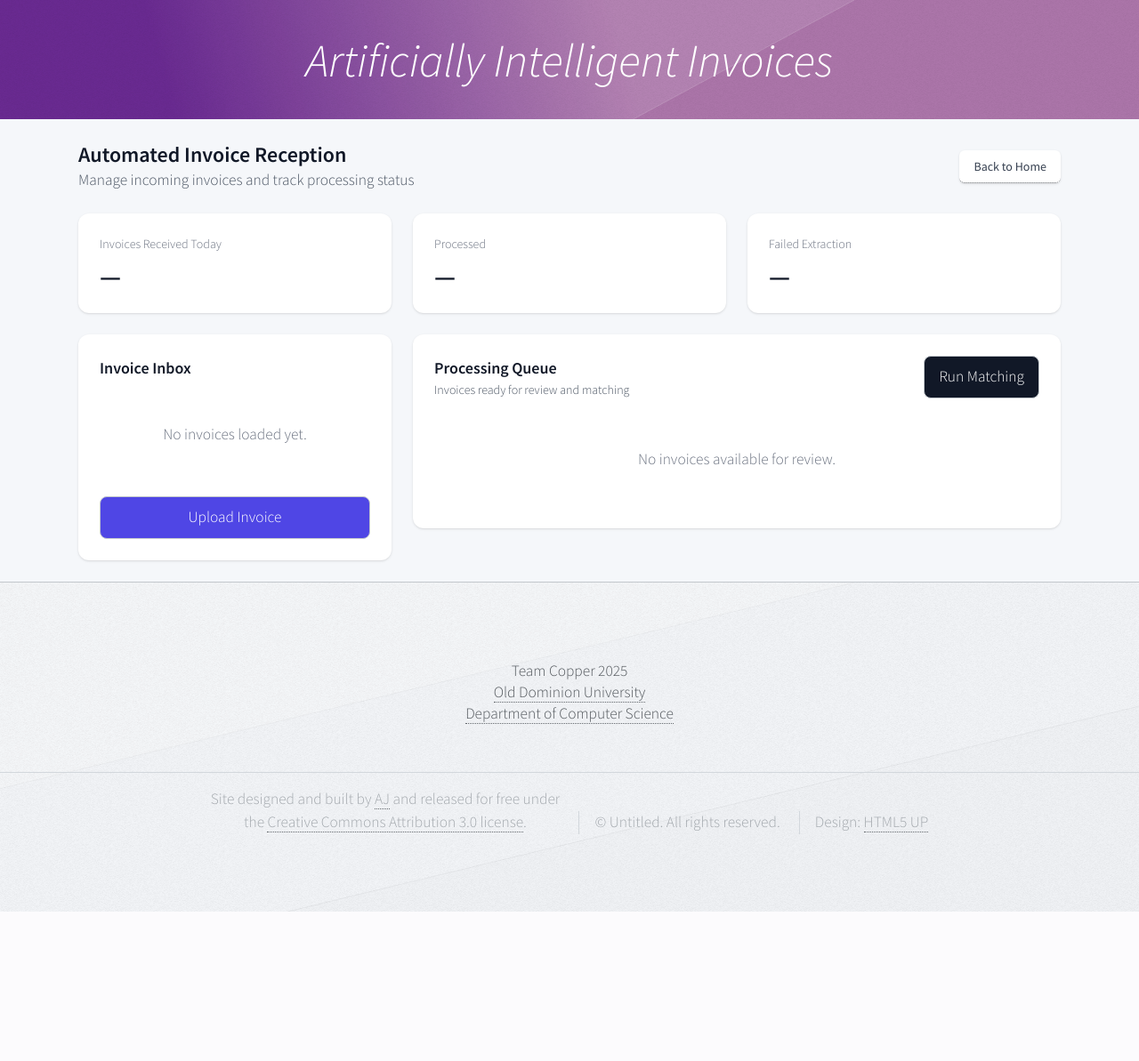
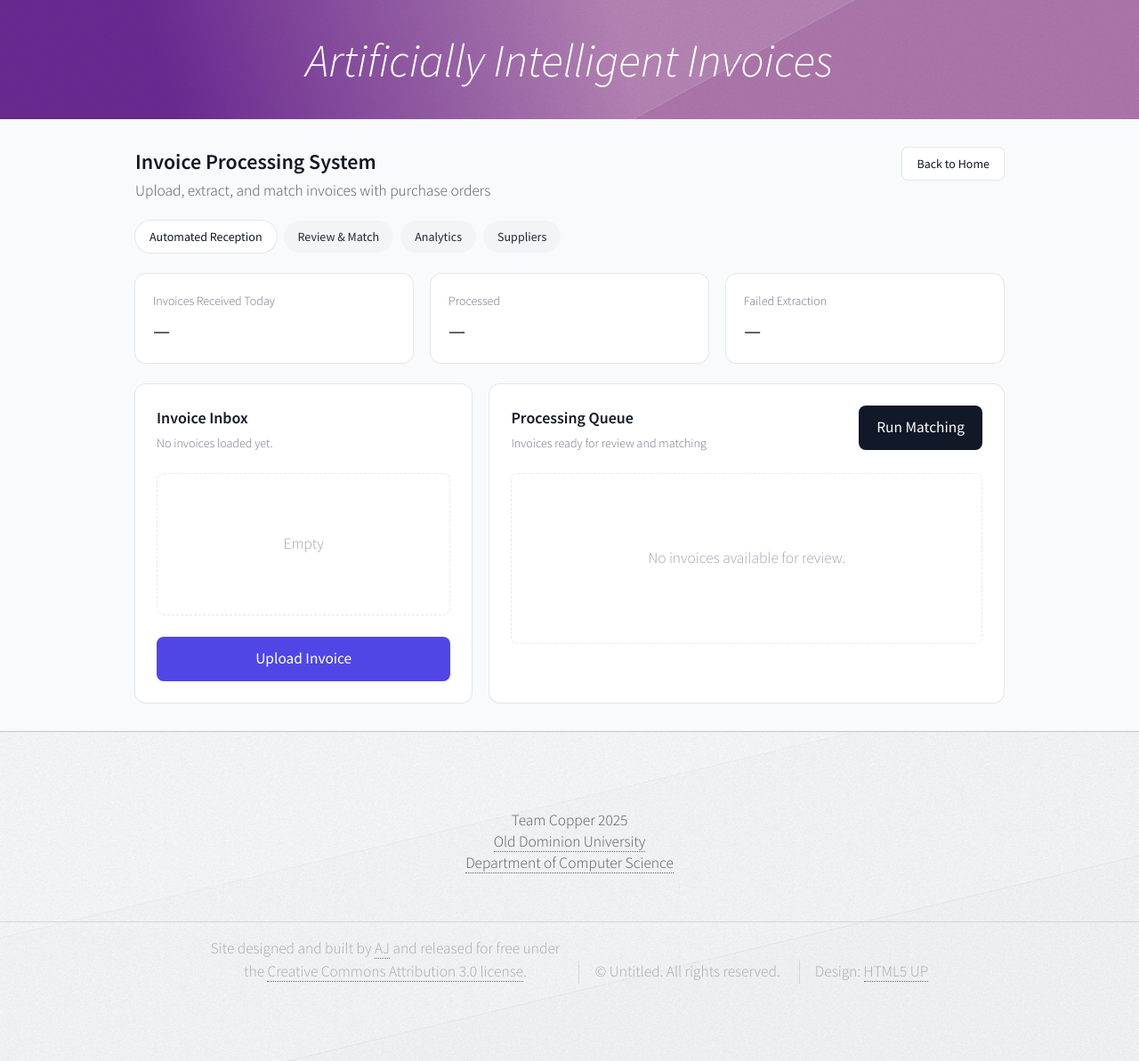
Before and after one commit to cs-ddjor001/S26-TeamCopper-InvoiceAI, a Flask app: page /dashboard in a window 1280 px wide. Shown: the whole page at 89% size. Before the commit the page ends 1025 px from the top, so only its background shows below. Run offline with Flask 3, Linux system fonts and the light colour scheme; some libraries are stand-ins or nearby versions.

Commit message:
added dashboard nav tabs/buttons

```diff
--- a/templates/dashboard.html
+++ b/templates/dashboard.html
@@ -4,74 +4,89 @@
 
 {% block content %}
 
-<div class="w-full flex justify-center">
-  <div class="w-full max-w-6xl px-6 py-6 space-y-6">
+<div class="bg-gray-50">
+  <div class="max-w-5xl mx-auto px-6 py-8">
+    <div class="flex items-start justify-between">
+      <div>
+        <h1 class="text-2xl font-semibold text-gray-900">Invoice Processing System</h1>
+        <p class="text-gray-600 mt-1">Upload, extract, and match invoices with purchase orders</p>
 
-    <div class="flex items-center justify-between">
-      <div>
-        <h2 class="text-2xl font-semibold text-gray-900">Automated Invoice Reception</h2>
-        <p class="text-gray-600">Manage incoming invoices and track processing status</p>
+        <nav class="mt-5 inline-flex items-center gap-2">
+          <a href="/dashboard"
+             class="px-4 py-2 text-sm font-medium rounded-full bg-white text-gray-900 shadow-sm ring-1 ring-gray-200 hover:bg-gray-50 no-underline decoration-transparent border-0 outline-none appearance-none">
+            Automated Reception
+          </a>
+
+          <a href="/review-match"
+             class="px-4 py-2 text-sm font-medium rounded-full bg-gray-100 text-gray-800 hover:bg-gray-200 no-underline decoration-transparent border-0 outline-none appearance-none">
+            Review & Match
+          </a>
+
+          <a href="/analytics"
+             class="px-4 py-2 text-sm font-medium rounded-full bg-gray-100 text-gray-800 hover:bg-gray-200 no-underline decoration-transparent border-0 outline-none appearance-none">
+            Analytics
+          </a>
+
+          <a href="/suppliers"
+             class="px-4 py-2 text-sm font-medium rounded-full bg-gray-100 text-gray-800 hover:bg-gray-200 no-underline decoration-transparent border-0 outline-none appearance-none">
+            Suppliers
+          </a>
+        </nav>
       </div>
 
-      <a href="/" class="inline-flex items-center rounded-md bg-white px-4 py-2 text-sm font-medium text-gray-700 shadow hover:bg-gray-50">
+      <a href="/"
+         class="inline-flex items-center px-4 py-2 text-sm font-medium rounded-md bg-white text-gray-900 shadow-sm ring-1 ring-gray-200 hover:bg-gray-50 no-underline decoration-transparent border-0 outline-none appearance-none">
         Back to Home
       </a>
     </div>
 
-    <div class="grid grid-cols-1 md:grid-cols-3 gap-6">
-      <div class="bg-white rounded-xl shadow p-6">
+    <div class="mt-6 grid grid-cols-1 md:grid-cols-3 gap-5">
+      <div class="bg-white rounded-xl shadow-sm ring-1 ring-gray-200 p-5">
         <p class="text-sm text-gray-500">Invoices Received Today</p>
-        <p class="text-3xl font-semibold text-gray-900 mt-2">—</p>
+        <p class="text-2xl font-semibold mt-2">—</p>
       </div>
 
-      <div class="bg-white rounded-xl shadow p-6">
+      <div class="bg-white rounded-xl shadow-sm ring-1 ring-gray-200 p-5">
         <p class="text-sm text-gray-500">Processed</p>
-        <p class="text-3xl font-semibold text-gray-900 mt-2">—</p>
+        <p class="text-2xl font-semibold mt-2">—</p>
       </div>
 
-      <div class="bg-white rounded-xl shadow p-6">
+      <div class="bg-white rounded-xl shadow-sm ring-1 ring-gray-200 p-5">
         <p class="text-sm text-gray-500">Failed Extraction</p>
-        <p class="text-3xl font-semibold text-gray-900 mt-2">—</p>
+        <p class="text-2xl font-semibold mt-2">—</p>
       </div>
     </div>
 
-    <div class="grid grid-cols-1 lg:grid-cols-3 gap-6">
+    <div class="mt-6 grid grid-cols-1 md:grid-cols-5 gap-5">
+      <div class="md:col-span-2 bg-white rounded-xl shadow-sm ring-1 ring-gray-200 p-6">
+        <h2 class="text-lg font-semibold text-gray-900">Invoice Inbox</h2>
+        <p class="text-sm text-gray-500 mt-1">No invoices loaded yet.</p>
 
-      <div class="lg:col-span-1">
-        <div class="bg-white rounded-xl shadow p-6">
-          <h3 class="text-lg font-semibold text-gray-900 mb-4">Invoice Inbox</h3>
-
-          <div class="rounded-lg border border-gray-200 p-8 text-center text-gray-500">
-            No invoices loaded yet.
+        <div class="mt-6 flex items-center justify-center border border-dashed border-gray-200 rounded-lg h-40 text-gray-400">
+          Empty
         </div>
 
-          <button class="mt-6 w-full bg-indigo-600 text-white py-2.5 rounded-lg hover:bg-indigo-700 transition">
+        <button class="mt-6 w-full bg-indigo-600 hover:bg-indigo-700 text-white font-medium py-3 rounded-lg border-0 outline-none appearance-none">
           Upload Invoice
         </button>
       </div>
+
+      <div class="md:col-span-3 bg-white rounded-xl shadow-sm ring-1 ring-gray-200 p-6">
+        <div class="flex items-start justify-between">
+          <div>
+            <h2 class="text-lg font-semibold text-gray-900">Processing Queue</h2>
+            <p class="text-sm text-gray-500 mt-1">Invoices ready for review and matching</p>
           </div>
-
-      <div class="lg:col-span-2">
-        <div class="bg-white rounded-xl shadow p-6">
-          <div class="flex items-center justify-between mb-4">
-            <div>
-              <h3 class="text-lg font-semibold text-gray-900">Processing Queue</h3>
-              <p class="text-sm text-gray-600">Invoices ready for review and matching</p>
-            </div>
-
-            <button class="bg-gray-900 text-white px-4 py-2.5 rounded-lg hover:bg-black transition">
+          <button class="bg-gray-900 hover:bg-black text-white font-medium px-5 py-3 rounded-lg border-0 outline-none appearance-none">
             Run Matching
           </button>
         </div>
 
-          <div class="rounded-lg border border-gray-200 p-10 text-center text-gray-500">
+        <div class="mt-6 flex items-center justify-center border border-dashed border-gray-200 rounded-lg h-48 text-gray-400">
           No invoices available for review.
         </div>
       </div>
     </div>
-
-    </div>
-
   </div>
 </div>
 
```
Lines whose indentation alone changed are shown as unchanged.
